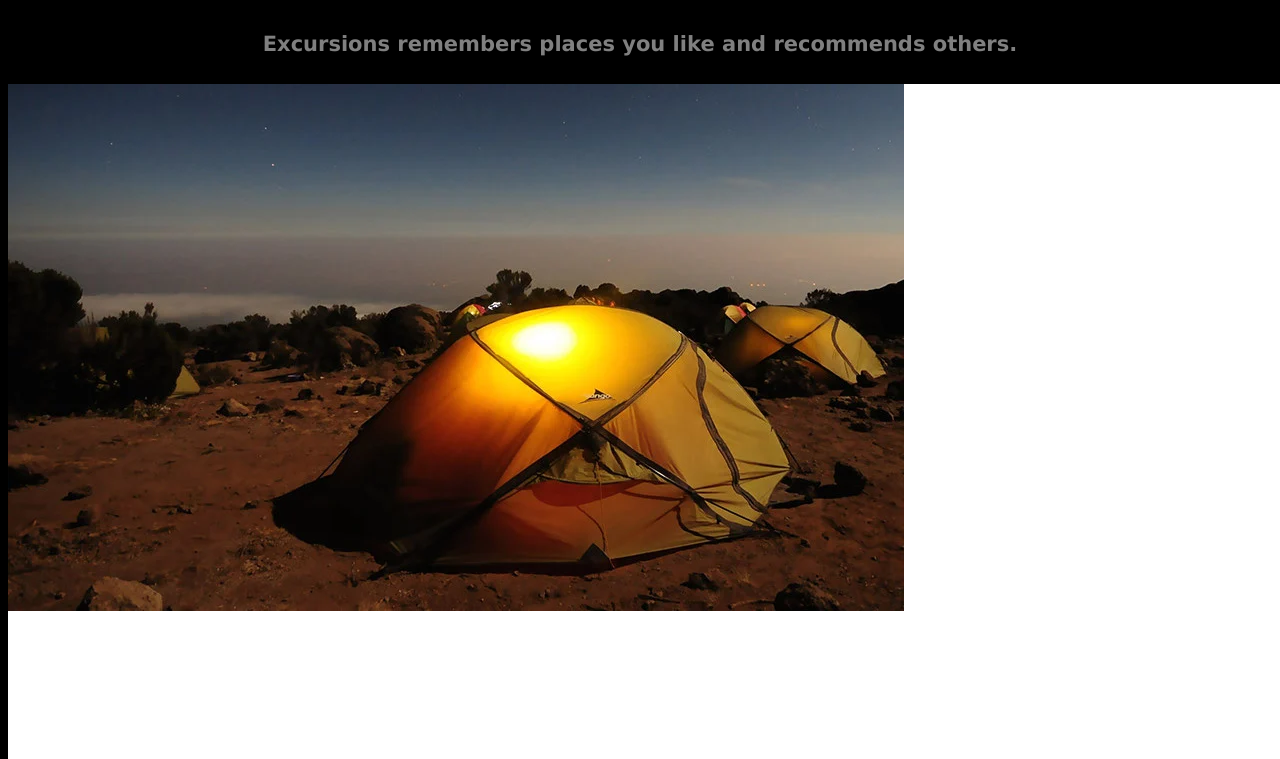
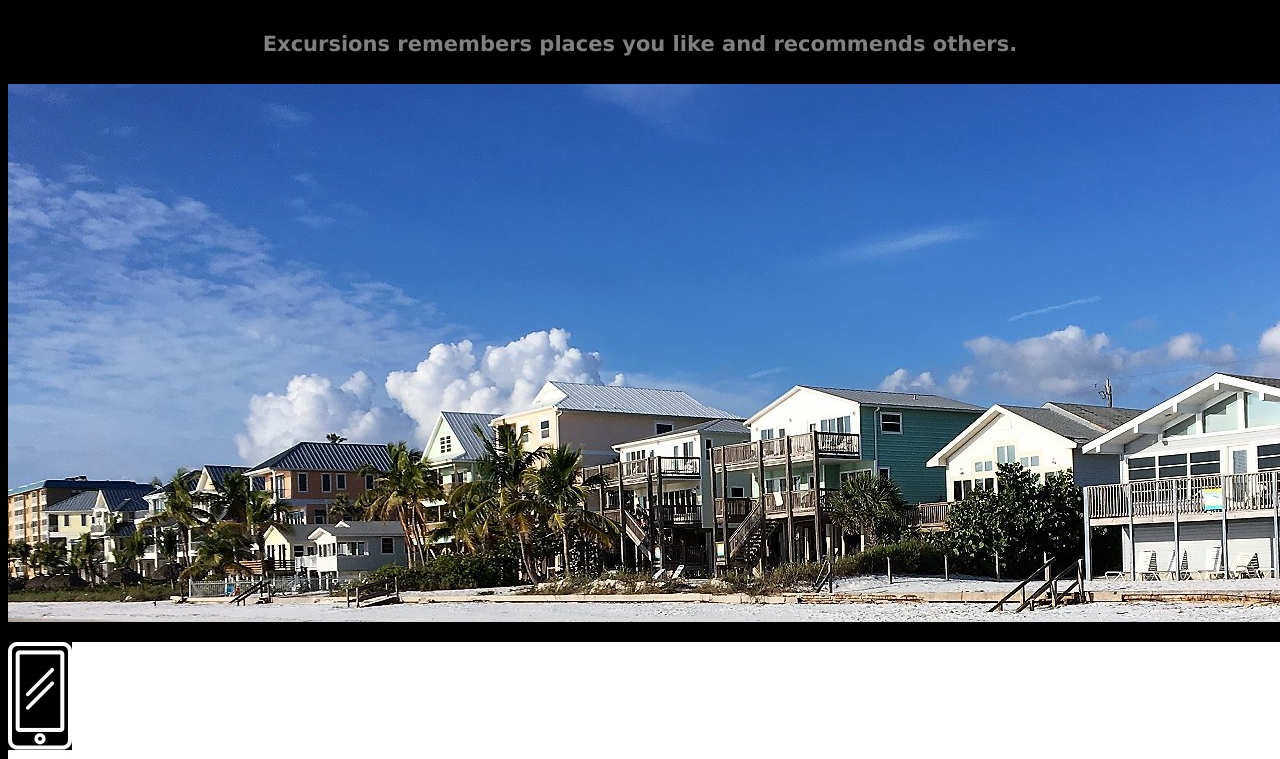
Before and after one commit to CurtP87/excursions3, a plain HTML site: page index.html in a window 1280 px wide. Shown: the part 401-1160 px from the top of the page. Drawn offline with Linux system fonts and the light colour scheme.

Commit message:
fixing errors3

```diff
--- a/index.html
+++ b/index.html
@@ -15,7 +15,7 @@
     </video>
         <h2 class="header--secondary">Your personal travel guide</h2>
         <h4 class="header--sub-header">Excursions remembers places you like and recommends others.</h4>
-        <p><img src="resources/img/Landscape.png"></p>
+        <p><img src="resources/img/exc.jpg"></p>
         <p><img src="resources/img/Cell Phone Icon.png"></p>
         <h4 class="header--sub-header">Comming soon for iPhone users.</h4>
         <p><a class="link--cta" href="#">Download Excursion (coming soon)</a></p>
```
Also changed, not shown: resources/img/exc.jpg (added).
